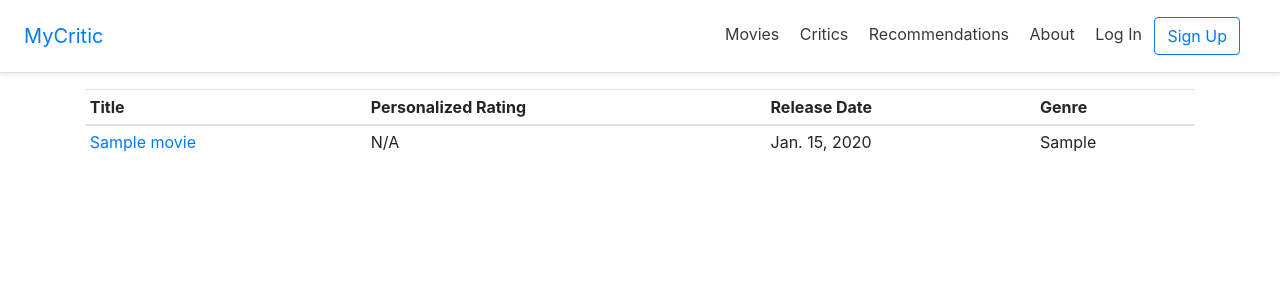
After one commit to nbrix/my-critic, a Django app: page /movies/ in a window 1280 px wide. The commit adds this page. Shown: the top 300 px of the page. Run offline with Django 3.2, Linux system fonts and the light colour scheme; tables that the repository leaves empty hold one stand-in row (values such as "Sample post"); parts of the project's set-up code (start-up, migrations or seed data) failed here and were passed over; some libraries are stand-ins or nearby versions.

Commit message:
add critics and movies views

```diff
--- a/config/settings.py
+++ b/config/settings.py
@@ -48,6 +48,7 @@ INSTALLED_APPS = [
     'allauth',
     'allauth.account',
     'allauth.socialaccount',
+    'bootstrap_pagination',
 
     # Local
     'accounts',
@@ -78,6 +79,7 @@ TEMPLATES = [
                 'django.template.context_processors.request',
                 'django.contrib.auth.context_processors.auth',
                 'django.contrib.messages.context_processors.messages',
+                'django.template.context_processors.request',
             ],
         },
     },
--- a/config/urls.py
+++ b/config/urls.py
@@ -10,4 +10,6 @@ urlpatterns = [
 
     # Local apps
     path('', include('pages.urls')),
+    path('movies/', include('movies.movies_urls')),
+    path('critics/', include('movies.critics_urls')),
 ]
--- a/movies/management/commands/import_reviews_dataset.py
+++ b/movies/management/commands/import_reviews_dataset.py
@@ -47,7 +47,7 @@ class Command(BaseCommand):
                     publisher=data['publisher']
                 )
 
-                review, created = Review.objects.get_or_create(
+                review = Review.objects.create(
                     review=data['review'],
                     review_score=data['score'],
                     review_date=data['date'],
--- a/movies/models.py
+++ b/movies/models.py
@@ -54,9 +54,14 @@ class Critic(models.Model):
     )
     name = models.CharField(max_length=64)
     publisher = models.CharField(max_length=128, null=True, blank=True)
+    slug = models.SlugField(max_length=200, null=True)
 
     def __str__(self):
         return self.name
+
+    def save(self, *args, **kwargs):
+        self.slug = self.slug or slugify(self.name)
+        super().save(*args, **kwargs)
 
 class Movie(models.Model):
     id = models.UUIDField(
@@ -80,11 +85,20 @@ class Movie(models.Model):
     def __str__(self):
         return self.title
 
+    def all_genres(self):
+        genre_list = [obj.genre for obj in self.genres.all()]
+        return ' | '.join(genre_list)
+
     def save(self, *args, **kwargs):
         self.slug = self.slug or slugify(self.title)
         super().save(*args, **kwargs)
 
 class Review(models.Model):
+    id = models.UUIDField(
+        primary_key=True,
+        default=uuid.uuid4,
+        editable=False
+    )
     critic = models.ForeignKey(Critic, on_delete=models.CASCADE)
     movie = models.ForeignKey(Movie, on_delete=models.CASCADE)
     review = models.TextField(null=True, blank=True)
--- a/movies/views.py
+++ b/movies/views.py
@@ -1,3 +1,31 @@
-from django.shortcuts import render
+from django.views.generic import ListView, DetailView
+from django.core.paginator import Paginator
+from .models import Movie, Critic, Review
 
-# Create your views here.
+class MovieListView(ListView):
+    model = Movie
+    paginate_by = 25
+    ordering = ['title']
+    context_object_name = 'movie_list'
+    template_name = 'movies/movie_list.html'
+
+class MovieDetailView(DetailView):
+    model = Movie
+    context_object_name = 'movie'
+    template_name = 'movies/movie_detail.html'
+
+class CriticListView(ListView):
+    model = Critic
+    paginate_by = 25
+    ordering = ['name']
+    context_object_name = 'critic_list'
+    template_name = 'movies/critic_list.html'
+
+class CriticDetailView(DetailView):
+    model = Review
+    context_object_name = 'critic'
+    template_name = 'movies/critic_detail.html'
+
+    def get_queryset(self):
+        pk = self.kwargs['pk']
+        return Review.objects.filter(critic__id=1)
--- a/templates/_base.html
+++ b/templates/_base.html
@@ -17,8 +17,8 @@
               <a href="{% url 'home' %}" class="navbar-brand my-0 mr-md-auto
               font-weight-normal">MyCritic</a>
               <nav class="my-2 my-md-0 mr-md-3">
-                <a class="p-2 text-dark" href="#">Movies</a>
-                <a class="p-2 text-dark" href="#">Critics</a>
+                <a class="p-2 text-dark" href="{% url 'movie_list' %}">Movies</a>
+                <a class="p-2 text-dark" href="{% url 'critic_list' %}">Critics</a>
                 <a class="p-2 text-dark" href="#">Recommendations</a>
                 <a class="p-2 text-dark" href="{% url 'about' %}">About</a>
                 {% if user.is_authenticated %}
--- /dev/null
+++ b/templates/movies/movie_list.html
@@ -0,0 +1,36 @@
+{% extends '_base.html' %}
+{% load bootstrap_pagination %}
+
+{% block title %}Movies{% endblock title %}
+
+{% block content %}
+    <table class='table table-sm'>
+        <thead>
+            <tr>
+                <th>Title</th>
+                <th>Personalized Rating</th>
+                <th>Release Date</th>
+                <th>Genre</th>
+            </tr>
+        </thead>
+        <tbody>
+            {% for movie in movie_list %}
+            <tr>
+                <td><a href="{% url 'movie_detail' movie.slug %}">{{ movie.title }}</a></td>
+                <td>
+                    {% if user.is_authenticated %}
+                        {{ movie.rating }}
+                    {% else %}
+                        N/A
+                    {% endif %}
+                </td>
+                <td>{{ movie.release_date }}</td>
+                <td>{{ movie.all_genres }}</td>
+            </tr>
+            {% endfor %}
+        </tbody>
+    </table>
+
+    {% bootstrap_paginate page_obj range=10 show_prev_next="false" show_first_last="true" extra_pagination_classes="justify-content-center" %}
+
+{% endblock content %}
```
Also changed, not shown: movies/critics_urls.py (added, +7 -0 lines), movies/movies_urls.py (added, +7 -0 lines), templates/movies/critic_detail.html (added, +12 -0 lines), templates/movies/critic_list.html (added, +36 -0 lines), templates/movies/movie_detail.html (added, +12 -0 lines), movies/migrations/0006_alter_review_id.py (added), movies/migrations/0007_critic_slug.py (added), 2 other files.
